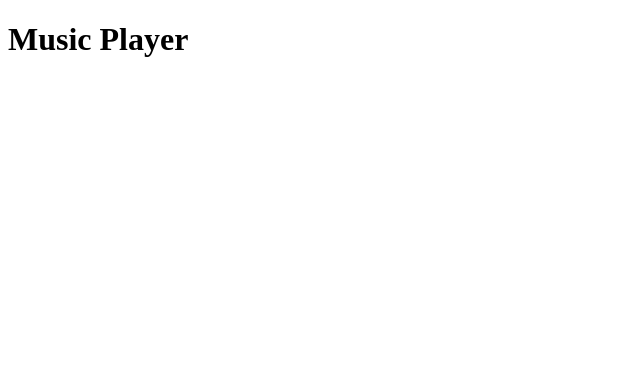
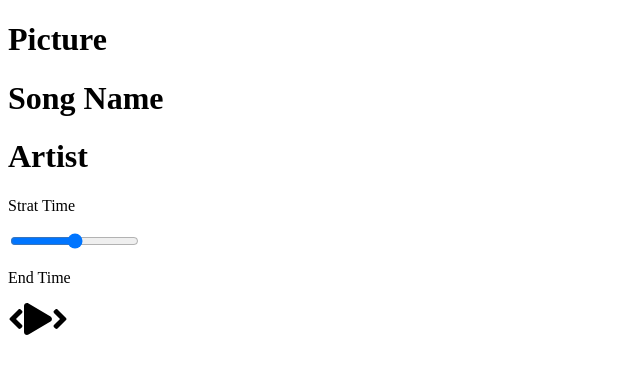
Before and after one commit to mor-solomonov/melody-music-app, a React (Create React App) app: page / in a window 1280 px wide. Shown: the top 374 px of the page, without its empty margins (0-640 px from the left). Built offline with nearby package versions, Linux system fonts and the light colour scheme.

Commit message:
createdplayer and song components

```diff
--- a/package.json
+++ b/package.json
@@ -3,6 +3,9 @@
   "version": "0.1.0",
   "private": true,
   "dependencies": {
+    "@fortawesome/fontawesome-svg-core": "^1.2.32",
+    "@fortawesome/free-solid-svg-icons": "^5.15.1",
+    "@fortawesome/react-fontawesome": "^0.1.12",
     "@testing-library/jest-dom": "^5.11.5",
     "@testing-library/react": "^11.1.1",
     "@testing-library/user-event": "^12.2.0",
--- a/src/App.js
+++ b/src/App.js
@@ -1,7 +1,13 @@
+import React from 'react';
+//Adding Components
+import Player from './components/Player';
+import Song from './components/Song';
+
 function App() {
   return (
     <div className='App'>
-      <h1>Music Player</h1>
+      <Song />
+      <Player />
     </div>
   );
 }
--- /dev/null
+++ b/src/components/Player.js
@@ -0,0 +1,23 @@
+import React from 'react';
+import { FontAwesomeIcon } from '@fortawesome/react-fontawesome';
+import { faPlay, faAngleLeft, faAngleRight } from '@fortawesome/free-solid-svg-icons';
+
+
+const Player = () => {
+    return (
+        <div classname="player">
+            <div className="time-control">
+                <p>Strat Time</p>
+                <input type="range" />
+                <p>End Time</p>
+            </div>
+            <div className="play-control">
+                <FontAwesomeIcon className="skip-back" size="2x" icon={faAngleLeft} />
+                <FontAwesomeIcon className="play" size="2x" icon={faPlay} />
+                <FontAwesomeIcon className="skip-forward" size="2x" icon={faAngleRight} />
+            </div>
+        </div>
+    );
+};
+
+export default Player
--- /dev/null
+++ b/src/components/Song.js
@@ -0,0 +1,14 @@
+import React from 'react';
+
+
+const Song = () => {
+    return (
+        <div classname="song-container">
+            <h1>Picture</h1>
+            <h1>Song Name</h1>
+            <h1>Artist</h1>
+        </div>
+    );
+};
+
+export default Song;
```
Also changed, not shown: 1 other file (tests, documents, lock files or other folders).
